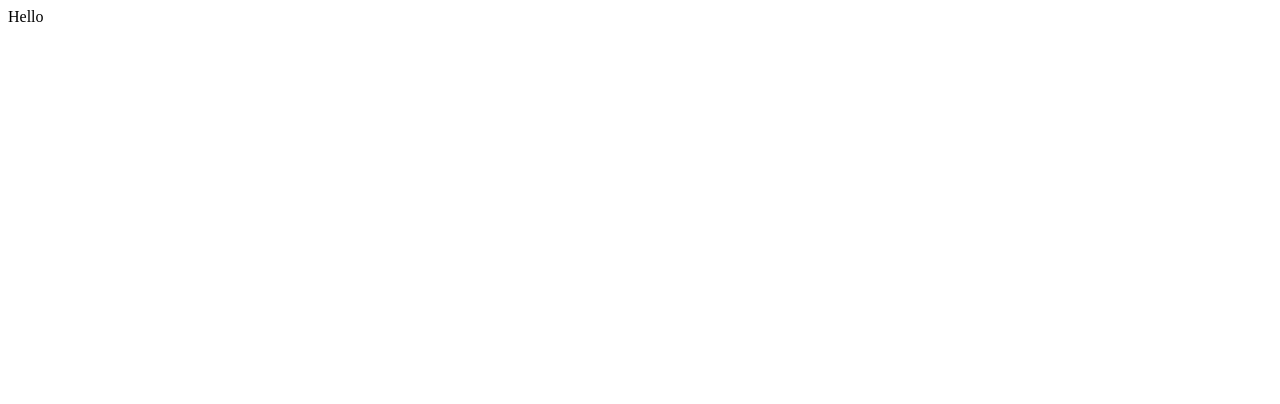
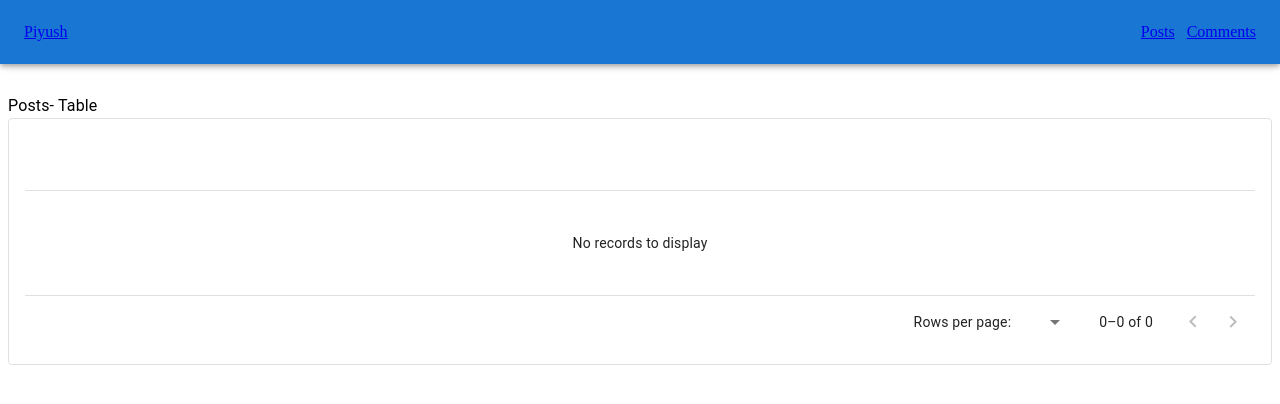
Before and after one commit to piyusha1807/tabledrawer, a React (Create React App) app: page / in a window 1280 px wide. Shown: the top 404 px of the page. Built offline with nearby package versions, Linux system fonts and the light colour scheme.

Commit message:
router, dashboard layout and table setup

```diff
--- a/package.json
+++ b/package.json
@@ -6,6 +6,7 @@
     "@emotion/react": "^11.9.3",
     "@emotion/styled": "^11.9.3",
     "@mui/material": "^5.8.4",
+    "@mui/x-data-grid": "^5.12.1",
     "@testing-library/jest-dom": "^5.16.4",
     "@testing-library/react": "^13.3.0",
     "@testing-library/user-event": "^13.5.0",
@@ -15,7 +16,9 @@
     "@types/react-dom": "^18.0.5",
     "react": "^18.2.0",
     "react-dom": "^18.2.0",
+    "react-router-dom": "^6.3.0",
     "react-scripts": "5.0.1",
+    "sass": "^1.52.3",
     "typescript": "^4.7.3",
     "web-vitals": "^2.1.4"
   },
--- a/src/App.tsx
+++ b/src/App.tsx
@@ -1,5 +1,11 @@
+import { Router } from "./router";
+
 function App() {
-  return <div className="App">Hello</div>;
+  return (
+    <div className="App">
+      <Router />
+    </div>
+  );
 }
 
 export default App;
--- /dev/null
+++ b/src/Pages/Comments/index.tsx
@@ -0,0 +1,14 @@
+import { Typography } from "@mui/material";
+import React from "react";
+import DataGridTable from "../../components/Table";
+
+const Comments = () => {
+  return (
+    <div>
+      <Typography>Comments- Table</Typography>
+      <DataGridTable />
+    </div>
+  );
+};
+
+export default Comments;
--- /dev/null
+++ b/src/Pages/Posts/index.tsx
@@ -0,0 +1,14 @@
+import { Typography } from "@mui/material";
+import React from "react";
+import DataGridTable from "../../components/Table";
+
+const Posts = () => {
+  return (
+    <div>
+      <Typography>Posts- Table</Typography>
+      <DataGridTable />
+    </div>
+  );
+};
+
+export default Posts;
--- /dev/null
+++ b/src/components/Table/index.tsx
@@ -0,0 +1,63 @@
+import React from "react";
+import {
+  DataGrid,
+  GridColDef as GridColDefType,
+  GridOverlay,
+} from "@mui/x-data-grid";
+import { Box } from "@mui/material";
+import "./styles/index.scss";
+
+function DataGridTable({
+  rows = [],
+  columns = [],
+  pageSize = 10,
+  rowsPerPageOptions = [10, 20, 30],
+  checkboxSelection = false,
+  LoadingOverlay,
+  apiRef,
+  loading,
+  autoHeight,
+  ...props
+}: any) {
+  return (
+    <Box width="100%">
+      <DataGrid
+        rows={rows}
+        columns={columns}
+        checkboxSelection={checkboxSelection}
+        apiRef={apiRef}
+        loading={loading}
+        showCellRightBorder={false}
+        showColumnRightBorder={false}
+        className="data-table"
+        aria-label="data table"
+        autoHeight
+        disableSelectionOnClick
+        disableColumnMenu
+        {...props}
+        components={{
+          LoadingOverlay,
+          NoRowsOverlay: CustomNoRowsOverlay,
+        }}
+        componentsProps={{
+          pagination: {
+            pageSize,
+            rowsPerPageOptions,
+          },
+          toolbar: { apiRef, columns },
+        }}
+      />
+    </Box>
+  );
+}
+
+function CustomNoRowsOverlay() {
+  return (
+    <GridOverlay>
+      <div>No records to display</div>
+    </GridOverlay>
+  );
+}
+
+export type GridColDef = GridColDefType;
+export default DataGridTable;
--- /dev/null
+++ b/src/components/Table/styles/index.scss
@@ -0,0 +1,10 @@
+.data-table {
+  padding: 1rem;
+  .MuiDataGrid-columnHeader {
+    .MuiDataGrid-columnHeaderTitle {
+      text-transform: uppercase;
+      outline: none;
+      font-weight: bold;
+    }
+  }
+}
--- /dev/null
+++ b/src/layouts/Dashboard/Navbar.tsx
@@ -0,0 +1,27 @@
+import { Box, Stack, AppBar, Toolbar } from "@mui/material";
+import React from "react";
+import { Link as RouterLink } from "react-router-dom";
+
+const Navbar = () => {
+  return (
+    <AppBar>
+      <Toolbar>
+        <Box component={RouterLink} to="/">
+          <p>Piyush</p>
+        </Box>
+        <Box sx={{ flexGrow: 1 }} />
+
+        <Stack
+          direction="row"
+          alignItems="center"
+          spacing={{ xs: 0.5, sm: 1.5 }}
+        >
+          <RouterLink to="/posts">Posts</RouterLink>
+          <RouterLink to="/comments">Comments</RouterLink>
+        </Stack>
+      </Toolbar>
+    </AppBar>
+  );
+};
+
+export default Navbar;
--- /dev/null
+++ b/src/layouts/Dashboard/index.tsx
@@ -0,0 +1,32 @@
+import React from "react";
+import { Outlet } from "react-router-dom";
+import { styled } from "@mui/material/styles";
+import Navbar from "./Navbar";
+
+const APP_BAR = 62;
+
+const RootStyle = styled("div")({
+  display: "flex",
+  minHeight: "100%",
+  overflow: "hidden",
+});
+
+const MainStyle = styled("div")({
+  flexGrow: 1,
+  overflow: "auto",
+  minHeight: "100%",
+  paddingTop: APP_BAR + 24,
+});
+
+function Dashboard() {
+  return (
+    <RootStyle>
+      <Navbar />
+      <MainStyle>
+        <Outlet />
+      </MainStyle>
+    </RootStyle>
+  );
+}
+
+export default Dashboard;
--- /dev/null
+++ b/src/router.tsx
@@ -0,0 +1,25 @@
+import React from "react";
+import { BrowserRouter, Routes, Route } from "react-router-dom";
+import Dashboard from "./layouts/Dashboard";
+import Comments from "./Pages/Comments";
+import Posts from "./Pages/Posts";
+
+export const Router = () => {
+  return (
+    <>
+      <BrowserRouter>
+        <Routes>
+          <Route path="/" element={<Dashboard />}>
+            <Route index element={<Posts />} />
+            <Route path="posts" element={<Posts />}>
+              <Route path=":page" element={<Posts />} />
+            </Route>
+            <Route path="comments" element={<Comments />}>
+              <Route path=":page" element={<Comments />} />
+            </Route>
+          </Route>
+        </Routes>
+      </BrowserRouter>
+    </>
+  );
+};
```
Also changed, not shown: 1 other file (tests, documents, lock files or other folders).
